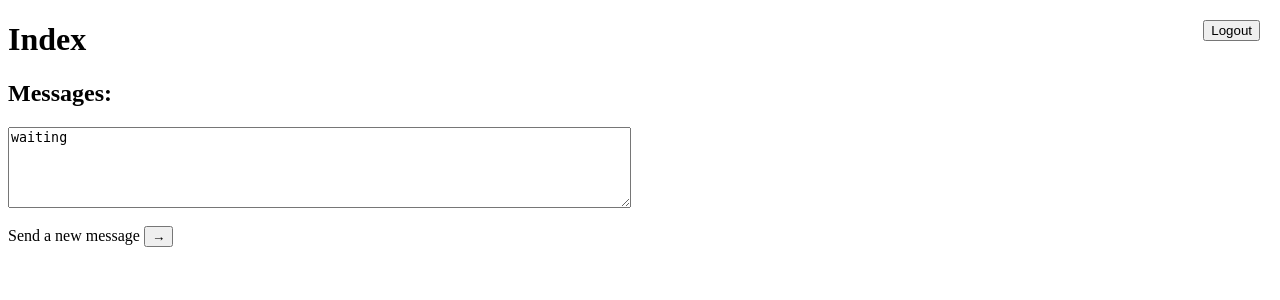
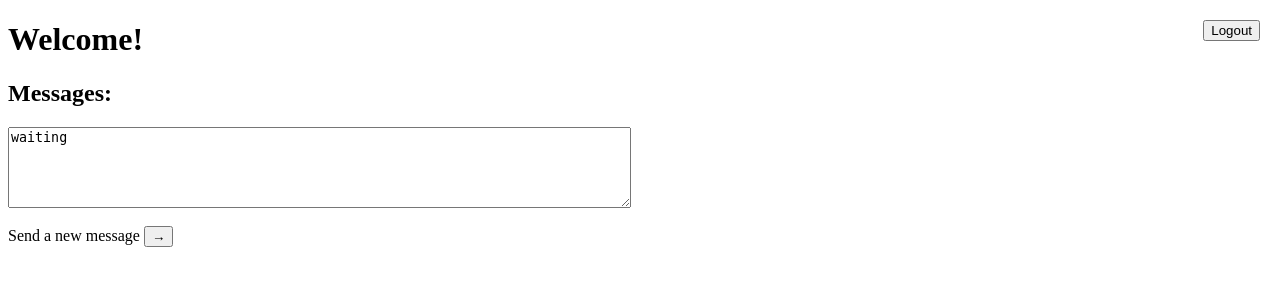
Before and after one commit to MarcoAntonioMontez/ASint, a Flask app: template templates/index.html in a window 1280 px wide. Shown: the top 300 px of the page. Run offline with Flask 2, Linux system fonts and the light colour scheme; the template is opened without the code that fills it, so the values that code supplies are empty; parts of the project's set-up code (start-up, migrations or seed data) failed here and were passed over.

Commit message:
fix title

```diff
--- a/templates/index.html
+++ b/templates/index.html
@@ -31,7 +31,7 @@
 <body>
 
 
-<h1>Index</h1>
+<h1>Welcome!</h1>
 
 <h2>Messages:</h2>
     <textarea rows="5" cols="75" id="divDestiny"></textarea>
```
